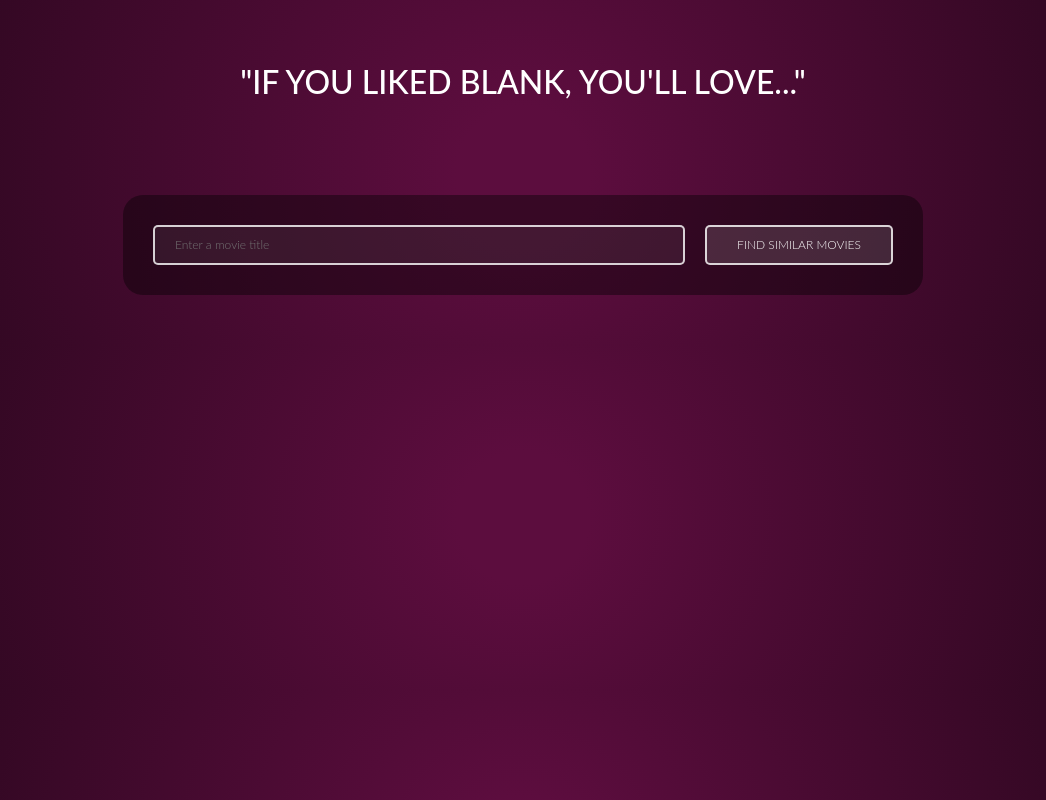
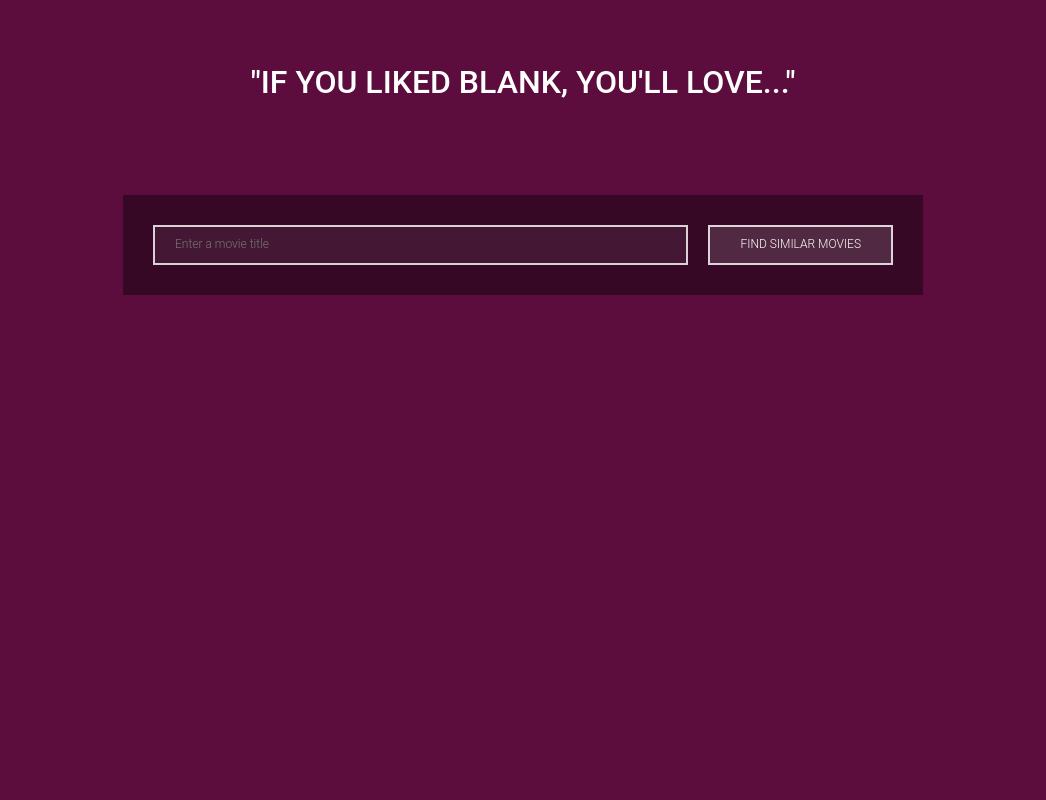
Before and after one commit to goodbadshah/wddm127-assignment-2, a plain HTML site: page index.html in a window 1280 px wide. Shown: the whole page, without its empty margins (117-1163 px from the left). Drawn offline with Linux system fonts and the light colour scheme.

Commit message:
Got rid of the rounded corners and gradient

```diff
--- a/style.css
+++ b/style.css
@@ -5,9 +5,9 @@
 body {
   color: white;
   font-weight: 100;
-  font-family: 'Open Sans', sans-serif;
+  font-family: 'Roboto', sans-serif;
   font-size: 18px;
-  background: radial-gradient(circle, rgba(92,13,62,1) 10%, rgba(43,7,30,1) 100%);
+  background: rgba(92,13,62,1);
   min-width: 600px;
 }
 
@@ -20,11 +20,10 @@ body {
 h1 {
   font-size: 32px;
   font-weight: 500;
-  font-family: 'Lato', sans-serif;
+  font-family: 'Roboto', sans-serif;
   padding: 4rem 0;
   text-transform: uppercase;
   text-align: center;
-  border-radius: 20px;
 }
 
 h2 {
@@ -57,25 +56,24 @@ h4 {
   margin: 30px auto 50px;
   padding: 30px 30px;
   background: #0006;
-  border-radius: 20px;
 }
 
 input[type="text"] {
   flex: 1;
   font-size: 12px;
   font-weight: 300;
-  font-family: 'Lato', sans-serif;
+  font-family: 'Roboto', sans-serif;
   color: #fff;
   border: 2px solid #FFFC;
   background: #FFF1;
   padding: 5px 20px;
-  border-radius: 5px;
+
 }
 
 input[type="submit"], input[type="submit"]:active {
   font-size: 12px;
   font-weight: 300;
-  font-family: 'Lato', sans-serif;
+  font-family: 'Roboto', sans-serif;
   color: #fff;
   border: none;
   background: #FFF2;
@@ -83,7 +81,7 @@ input[type="submit"], input[type="submit"]:active {
   padding: 5px 30px;
   text-transform: uppercase;
   border: 2px solid #FFFC;
-  border-radius: 5px;
+
 }
 
 input[type="submit"]:hover {
@@ -96,7 +94,7 @@ input[type="submit"]:hover {
   width: 95%;
   background: #0008;
   padding: 0 20px;
-  border-radius: 10px;
+
 }
 
 .movieTitle:empty {
@@ -118,7 +116,7 @@ main p {
   background: #0006;
   padding: 20px;
   margin-bottom: 20px;
-  border-radius: 10px;
+
 }
 
 .movieCard h3 {
```
